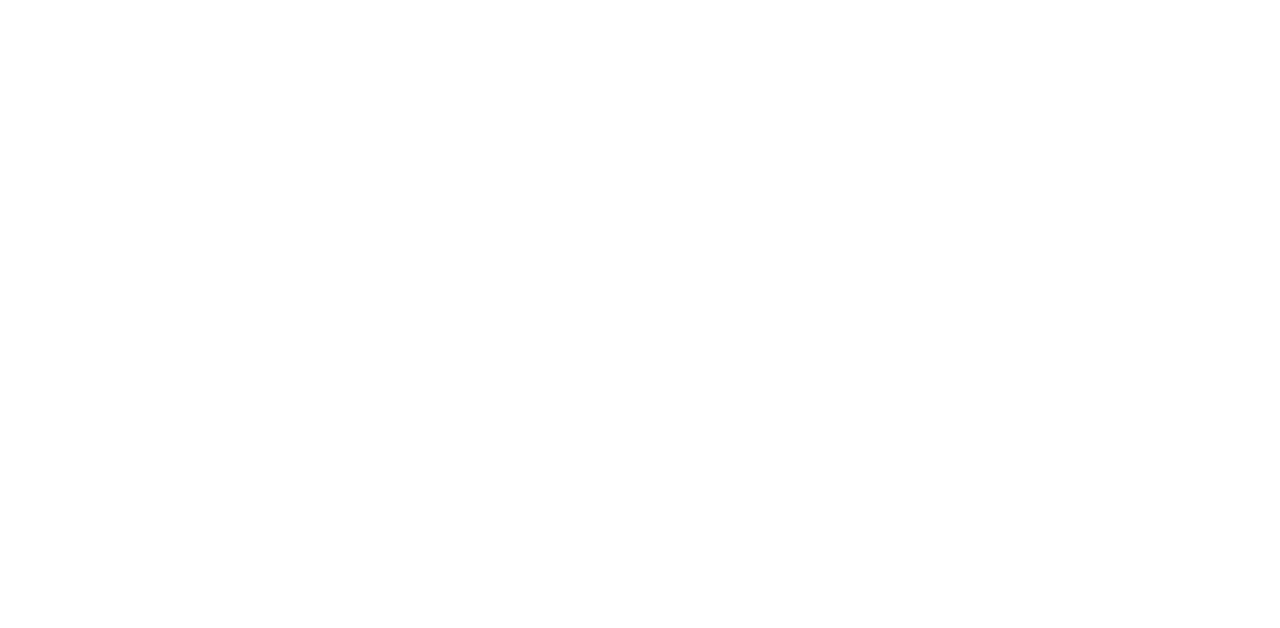
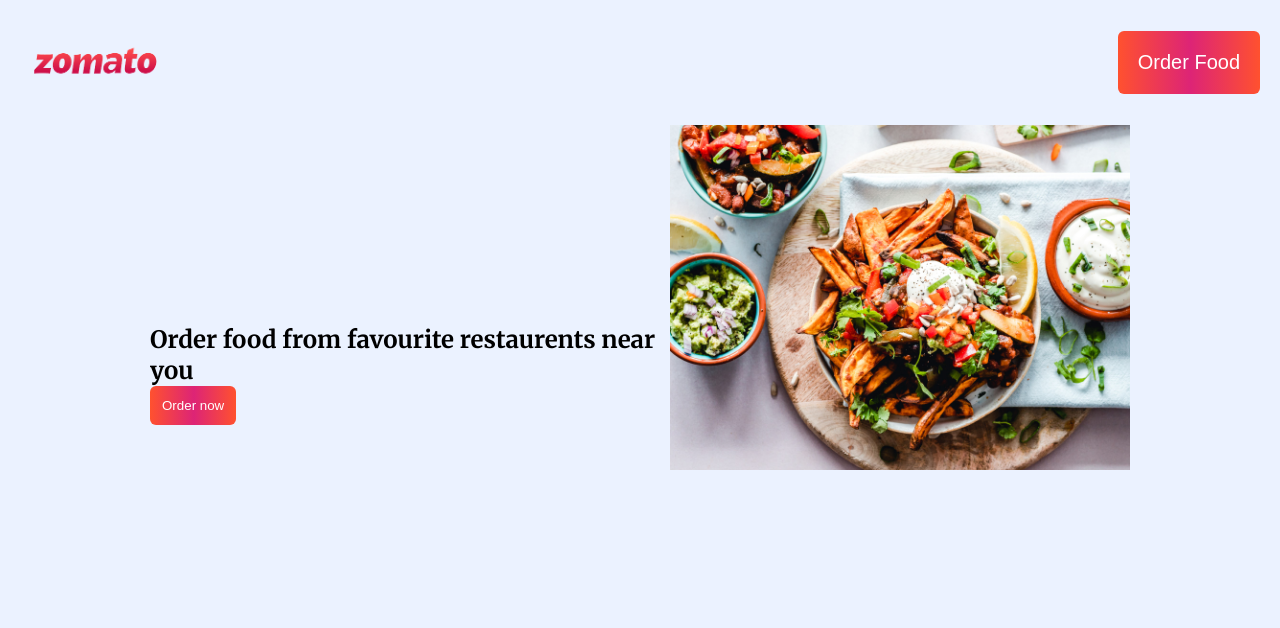
Before and after one commit to Neeraj016/Mission-1, a plain HTML site: page index.html in a window 1280 px wide. Drawn offline with Linux system fonts and the light colour scheme.

Commit message:
add navbar & hero

```diff
--- a/index.html
+++ b/index.html
@@ -5,8 +5,36 @@
     <meta http-equiv="X-UA-Compatible" content="IE=edge">
     <meta name="viewport" content="width=device-width, initial-scale=1.0">
     <title>Document</title>
+    <link href="https://fonts.googleapis.com/css2?family=Merriweather:ital,wght@0,300;0,400;0,700;0,900;1,300;1,400;1,700;1,900&display=swap" rel="stylesheet"/>
+    <link href="style.css" rel="stylesheet"/>
 </head>
 <body>
-
+    <!--nav bar-->
+    <header>
+        <nav class="navbar">
+            <div class="navbar_brand">
+                <img src="./assets/logo.png" alt="logo" class="navbar_logo"/>
+            </div>
+            <div class="navbar_nav_items">
+                <button class="nav_item" class="button_primary">
+                    Order Food
+                </button>
+            </div>
+        </nav>
+    </header>
+    <main class="container">
+        <!--hero section-->
+        <section class="hero_container">
+            <div class="hero_image_container">
+                <img class="hero_image" src="./assets/hero.jpg" alt="hero_img"/>
+            </div>
+            <div class="hero_description">
+                <h1 class="hero_text">
+                    Order food from favourite restaurents near you
+                </h1>
+                <button class="button_primary"> Order now</button>
+            </div>
+        </section>
+    </main>
 </body>
 </html>
--- a/style.css
+++ b/style.css
@@ -0,0 +1,104 @@
+*{
+    margin: 0;
+    padding: 0;
+    box-sizing: border-box;
+}
+
+
+body{
+    font-family: "Merriweather" , sans-serif;
+    background-color: #ebf2ff;
+    overflow-x: hidden;
+}
+
+.navbar{
+    display: flex;
+    justify-content: space-between;
+    align-items: center;
+
+}
+
+.navbar_brand{
+    width: 100px;
+}
+
+.navbar_logo{
+    width: 100%;
+}
+
+
+.hero_image_container{
+    width: 100%;
+}
+
+
+.hero_image{
+    width: 100%;
+
+}
+.nav_item{
+    background-image: linear-gradient(
+        to right,
+        #ff512f 0%,
+        #dd2476 51%,
+        #ff512f 100%
+    );
+    color: #fff;
+    padding: 12px;
+    border-radius: 6px;
+    border: none;
+}
+
+.button_primary{
+    background-image: linear-gradient(
+        to right,
+        #ff512f 0%,
+        #dd2476 51%,
+        #ff512f 100%
+    );
+    color: #fff;
+    padding: 12px;
+    border-radius: 6px;
+    border: none;
+
+}
+
+.container{
+     width: 100%;
+     margin: 0 auto;
+     padding: 0 15px;
+}
+
+@media (min-width: 768px){
+    .navbar{
+        justify-content: space-between;
+        padding: 10px 20px;
+    }
+    .navbar_brand{
+        width: 150px;
+    }
+    .nav_item{
+        padding: 20px;
+        font-size: 20px;
+    }
+    .hero_container{
+        display: flex;
+        flex-direction: row-reverse;
+        align-items: center;
+        justify-content: space-between;
+        gap: 10px;
+    }
+}
+
+@media (min-width: 1020px){
+    .hero_image_container{
+        width: 500px;
+        height: 500px;
+    }
+    .container{
+        max-width: 1010px;
+    }
+}
+
+@media (min-width: 1400px){
+}
```
